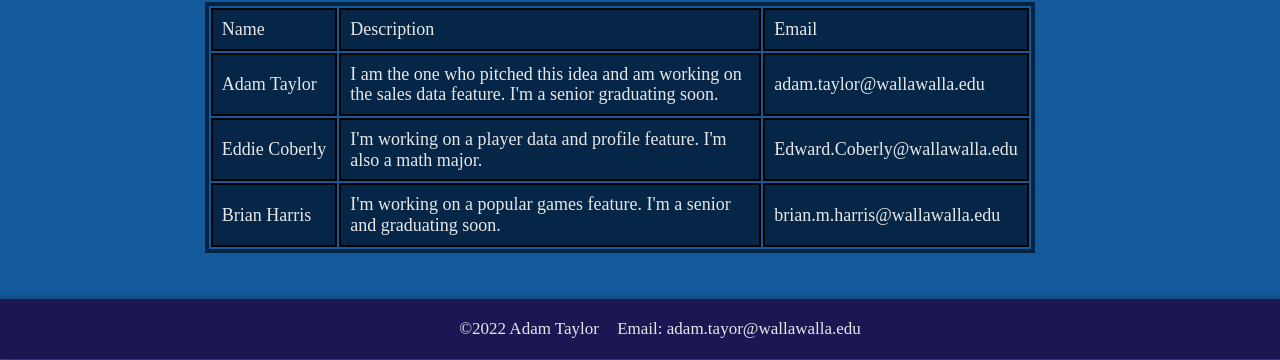
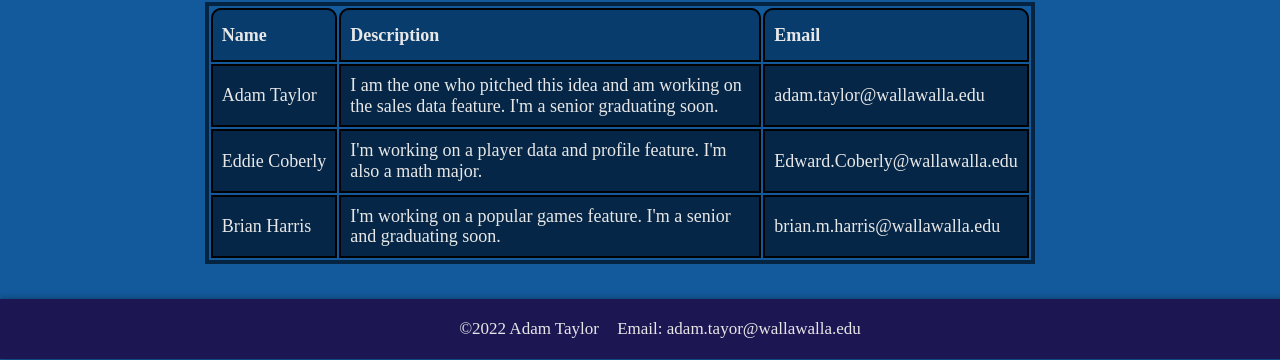
Before and after one commit to wwu-cptr220-a22/project-phoenix14113, a website: page project_web_page/AboutTheTeam.html in a window 1280 px wide. Shown: the part 441-801 px from the top of the page. Drawn offline with Linux system fonts and the light colour scheme.

Commit message:
renamed part of table to th

```diff
--- a/project_web_page/AboutTheTeam.html
+++ b/project_web_page/AboutTheTeam.html
@@ -47,9 +47,9 @@
   <table id="contact-info">
     <thead>
       <tr>
-        <td>Name</td>
-        <td>Description</td>
-        <td>Email</td>
+        <th>Name</th>
+        <th>Description</th>
+        <th>Email</th>
       </tr>
     </thead>
     <tbody>
```
